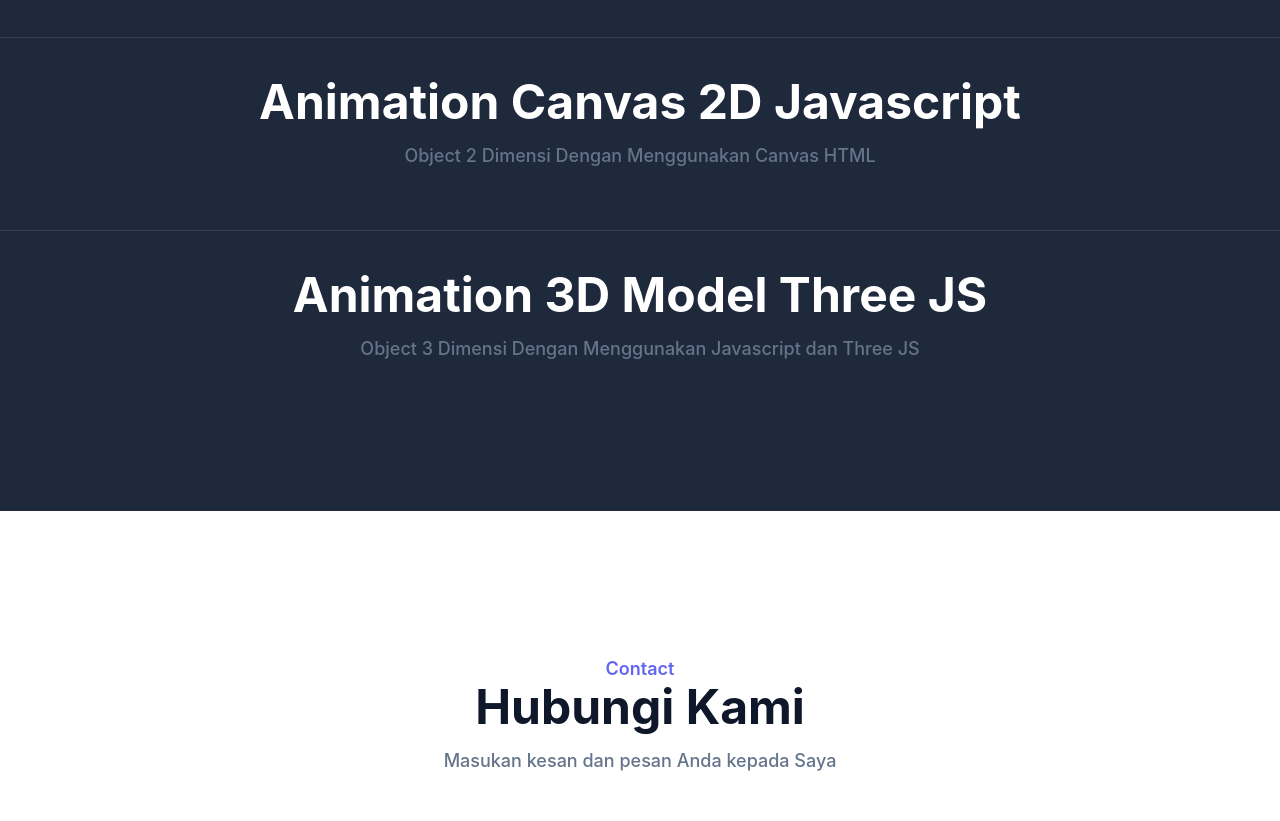
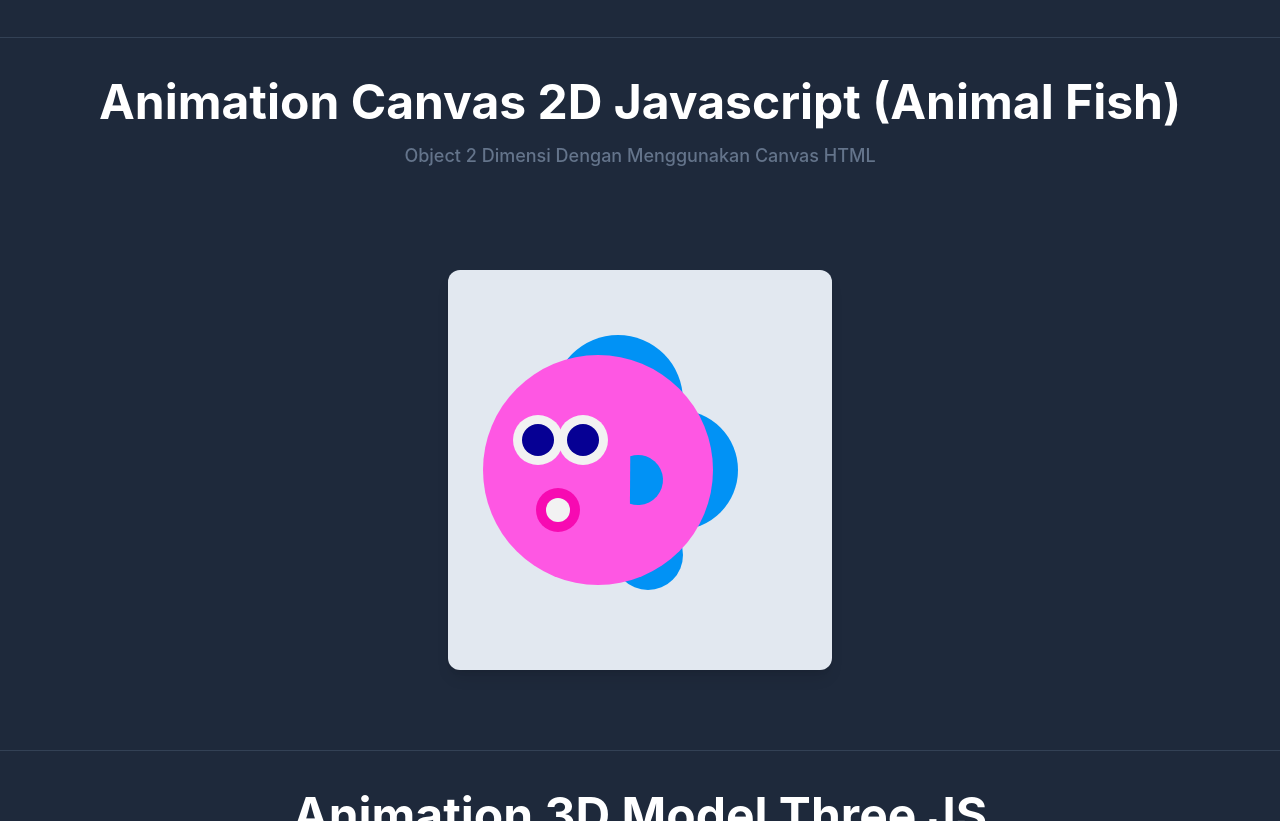
Before and after one commit to akuutauf/portfolio-tailwind, a website: page index.html in a window 1280 px wide. Shown: the part 11179-12000 px from the top of the page. Drawn offline with nearby package versions, Linux system fonts and the light colour scheme.

Commit message:
Create 2D Animation in Canvas

```diff
--- a/index.html
+++ b/index.html
@@ -586,36 +586,31 @@
         </div>
       </div>
       <div class="w-full mt-10 pb-10 border-t border-slate-700"></div>
-      <div class="container">
+      <div class="container flex flex-wrap justify-center">
         <div class="w-full px-4">
           <div class="mx-auto text-center mb-5">
-            <h2 class="font-bold text-white text-3xl mb-4 sm:text-4xl lg:text-5xl">Animation Canvas 2D Javascript</h2>
+            <h2 class="font-bold text-white text-3xl mb-4 sm:text-4xl lg:text-5xl">Animation Canvas 2D Javascript (Animal Fish)</h2>
             <p class="font-medium text-md text-secondary md:text-lg">Object 2 Dimensi Dengan Menggunakan Canvas HTML</p>
           </div>
         </div>
-        <div class="w-full px-4 lg:w-1/2 lg:mx-auto">
-          <div class="flex flex-wrap items-center justify-center">
-            <div class="w-full px-4">
-              <!-- Canvas 2D -->
-              <!-- <canvas id="myCanvas"></canvas> -->
-            </div>
+        <div class="w-full px-4 lg:w-1/2 xl:w-1/3 pt-20" data-aos="fade-up" data-aos-easing="linear" data-aos-duration="1000">
+          <div class="bg-slate-200 rounded-xl shadow-lg overflow-hidden mb-10">
+            <canvas id="myCanvas2D"></canvas>
           </div>
         </div>
       </div>
       <div class="w-full mt-10 pb-10 border-t border-slate-700"></div>
-      <div class="container">
+      <div class="container flex flex-wrap justify-center">
         <div class="w-full px-4">
           <div class="mx-auto text-center mb-5">
             <h2 class="font-bold text-white text-3xl mb-4 sm:text-4xl lg:text-5xl">Animation 3D Model Three JS</h2>
             <p class="font-medium text-md text-secondary md:text-lg">Object 3 Dimensi Dengan Menggunakan Javascript dan Three JS</p>
           </div>
         </div>
-        <div class="w-full px-4 lg:w-1/2 lg:mx-auto">
-          <div class="flex flex-wrap items-center justify-center">
-            <div class="w-full px-4">
-              <!-- Canvas 2D -->
-              <!-- <canvas id="myCanvas"></canvas> -->
-            </div>
+        <div class="w-full px-4 lg:w-1/2 xl:w-1/3 pt-20" data-aos="fade-up" data-aos-easing="linear" data-aos-duration="1000">
+          <div class="bg-white rounded-xl shadow-lg overflow-hidden mb-10">
+            <!-- <script src="node_modules/three/build/three.js"></script>
+            <script src="./dist/js/script_3d.js"></script> -->
           </div>
         </div>
       </div>
@@ -750,6 +745,9 @@
     </script>
 
     <!-- Javascript Canvas 2D -->
+    <script src="dist/js/function..js"></script>
     <script src="dist/js/canvas_2d.js"></script>
   </body>
 </html>
+
+<!-- npx tailwindcss -i ./src/input.css -o ./dist/output.css --watch -->
--- a/package.json
+++ b/package.json
@@ -11,5 +11,8 @@
   "license": "ISC",
   "devDependencies": {
     "tailwindcss": "^3.0.24"
+  },
+  "dependencies": {
+    "three": "^0.140.2"
   }
 }
```
Also changed, not shown: dist/js/canvas_2d.js, dist/js/function..js (added), dist/js/script_3d.js (added), dist/output.css, 1 other file.
